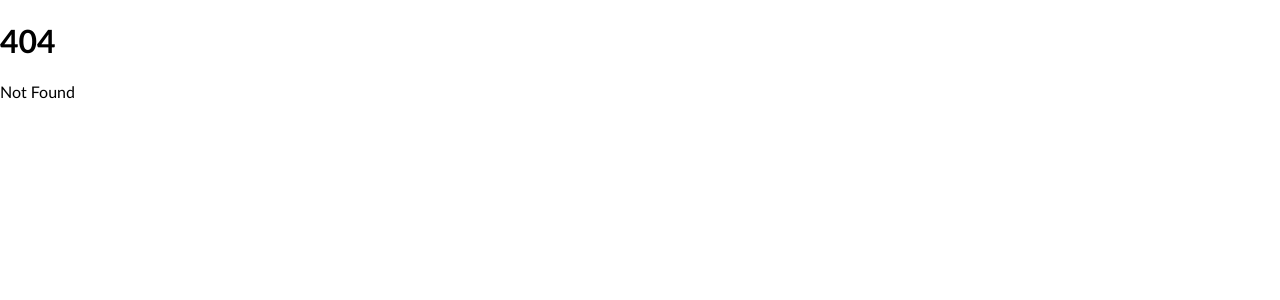
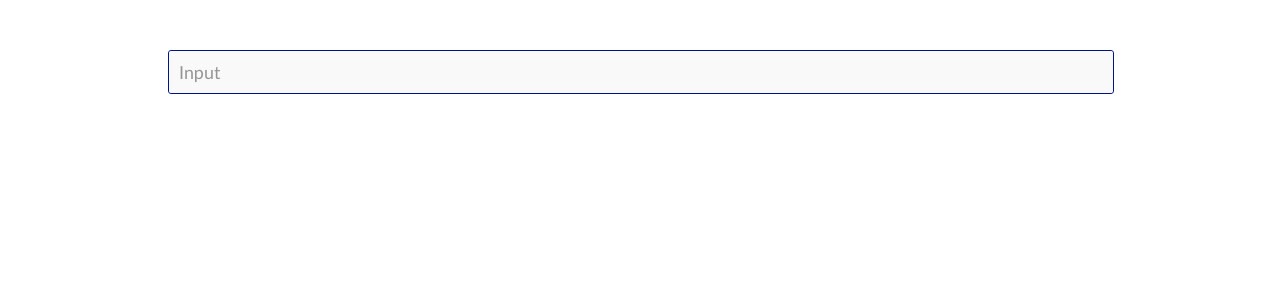
Before and after one commit to CoasterFan5/CoasterUI, a SvelteKit app: page /stuff in a window 1280 px wide. Before the commit this address had no page. Shown: the top 300 px of the page. Built offline with nearby package versions, Linux system fonts and the light colour scheme.

Commit message:
add input and style helper

```diff
--- /dev/null
+++ b/src/lib/Input.svelte
@@ -0,0 +1,137 @@
+<script lang="ts">
+	import { onMount } from 'svelte';
+
+	import StyleHelper from "./StyleHelper.svelte";
+
+	//basic options
+	export let style = ""
+
+	//options
+	export let name = 'Input';
+	export let label = 'Input';
+	export let type: 'password' | 'email' | undefined = undefined;
+	export let required = false;
+	export let autocomplete: HTMLInputElement['autocomplete'] | null = null;
+
+
+	let moveText = false;
+
+	let input: HTMLInputElement;
+	export let value: string = '';
+
+	let startFocus = () => input.focus();
+
+	let selectInput = () => {
+		active = true;
+		moveText = true;
+	};
+	let deselectText = () => {
+		active = false;
+		if (value.length > 0) {
+			moveText = true;
+		} else {
+			moveText = false;
+		}
+	};
+
+	onMount(() => {
+		value = value;
+		if (value) {
+			active = false;
+			moveText = true;
+		} else {
+			active = false;
+			moveText = false;
+		}
+	});
+	let active = false;
+</script>
+
+<StyleHelper>
+	<button
+	style={style}
+	class="wrap"
+	class:active
+	tabindex="-1"
+	type="button"
+	on:click={startFocus}
+	>
+		<input
+			bind:this={input}
+			{name}
+			{autocomplete}
+			{required}
+			on:focus={selectInput}
+			on:blur={deselectText}
+			bind:value
+			{...{ type /* asserting string input since we know the type is always a password */ }}
+		/>
+		<div class="labelBase" class:label1={!moveText} class:labelMoved={moveText}>
+			{label}
+		</div>
+	</button>
+</StyleHelper>
+
+
+<style>
+	.wrap {
+		all: unset;
+		position: relative;
+		width: 100%;
+		border-radius: 3px;
+		border: 1px solid var(--cui_accent);
+		cursor: text;
+	}
+
+	input {
+		border: 0px;
+		outline: 0px;
+		box-sizing: border-box;
+		padding: 10px;
+		border-radius: 3px;
+		font-size: 1.2rem;
+		width: 100%;
+		font-family: 'Lexend Variable', sans-serif;
+		background: transparent;
+		background: var(--cui_background);
+	}
+
+	.labelBase {
+		transition: all cubic-bezier(0.075, 0.82, 0.165, 1) 0.3s;
+	}
+
+	.label1 {
+		font-size: 1.12rem;
+		font-weight: 400;
+		box-sizing: border-box;
+		padding: 10px;
+		top: 0px;
+		left: 0px;
+		position: absolute;
+		height: 100%;
+		display: flex;
+		align-items: center;
+		justify-content: start;
+		background: transparent;
+		color: #333;
+		background-image: none;
+		transition: all cubic-bezier(0.075, 0.82, 0.165, 1) 0.3s;
+		opacity: 0.5;
+	}
+
+	.labelMoved {
+		font-size: 0.8rem;
+		position: absolute;
+		top: -10px;
+		left: 10px;
+		padding: 0px 5px;
+		color: var(--cui_text);
+		background: var(--cui_background);
+		transition: all cubic-bezier(0.075, 0.82, 0.165, 1) 0.3s;
+	}
+
+	.active {
+		border: 1px solid var(--cui_primary);
+		transition: all cubic-bezier(0.075, 0.82, 0.165, 1) 0.3s;
+	}
+</style>
--- /dev/null
+++ b/src/lib/StyleHelper.svelte
@@ -0,0 +1,27 @@
+<script lang="ts" context="module">
+	let text = "#0e0e0e";
+	let background = "#f9f9f9"
+	let primary = "#3c00ff";
+	let secondary = "#e8e8e8";
+	let accent = "#00128a"
+
+	type StyleGuide = {
+		text: string,
+		background: string,
+		primary: string,
+		secondary: string,
+		accent: string,
+	}
+
+	export let createStyleGuide = (params: StyleGuide) => {
+		text = params.text;
+		background = params.background;
+		primary = params.primary;
+		secondary = params.secondary;
+		accent = params.accent;
+	}
+</script>
+
+<div class='wrap' style="--cui_text: {text}; --cui_background: {background}; --cui_primary: {primary}; --cui_secondary: {secondary}; --cui_accent: {accent}">
+	<slot/>
+</div>
--- a/src/lib/index.ts
+++ b/src/lib/index.ts
@@ -1 +1,5 @@
 // Reexport your entry components here
+import Input from "./Input.svelte";
+import { createStyleGuide } from "./StyleHelper.svelte";
+
+export { Input, createStyleGuide }
--- a/src/routes/+layout.svelte
+++ b/src/routes/+layout.svelte
@@ -1,4 +1,12 @@
-<slot/>
+<script>
+	import { createStyleGuide } from "$lib"
+</script>
+
+
+<div class="wrap">
+	<slot/>
+</div>
+
 
 <style>
 	:global(body) {
@@ -6,4 +14,14 @@
 		margin: 0px;
 		font-family: Optima, sans-serif;
 	}
+	.wrap {
+		width: 100%;
+		height: 100%;
+		display: flex;
+		flex-direction: column;
+		align-items: center;
+		justify-content: center;
+		padding: 50px;
+		box-sizing: border-box;
+	}
 </style>
--- /dev/null
+++ b/src/routes/stuff/+page.svelte
@@ -0,0 +1,14 @@
+<script lang="ts">
+	import { Input } from '$lib';
+</script>
+
+
+<div class="page">
+	<Input/>
+</div>
+
+<style>
+	.page {
+		width: 80%;
+	}
+</style>
```
